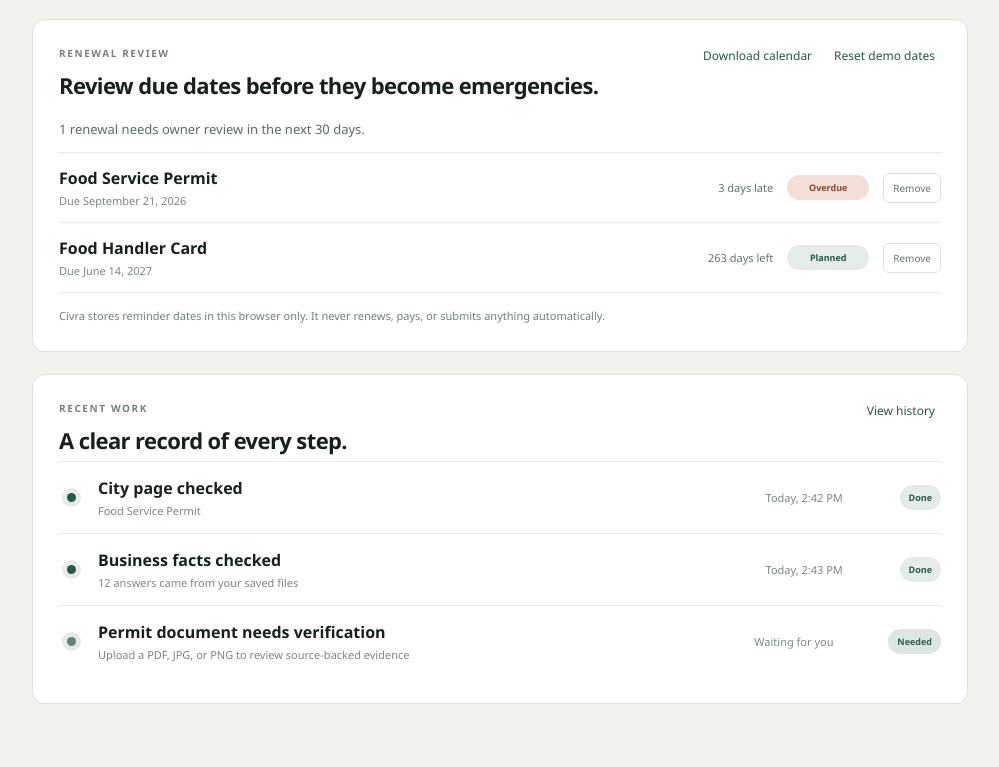
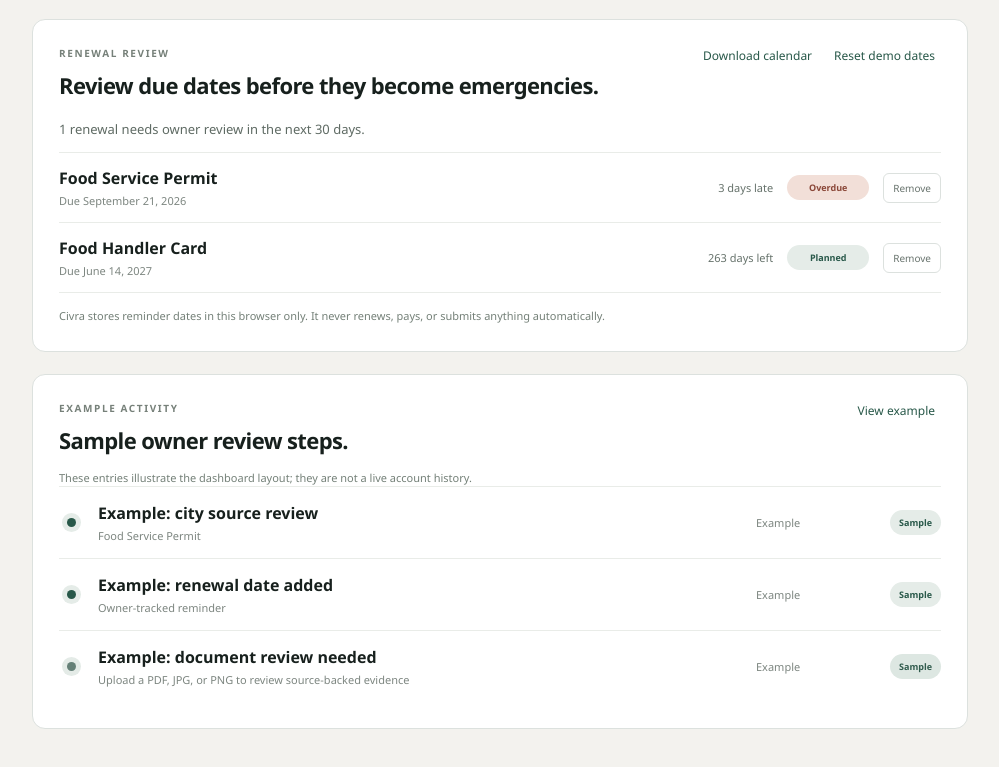
Before and after one commit to yash27-lab/civra, a website: page public/index.html in a window 1280 px wide. Shown: the part 1531-2298 px from the top of the page, without its empty margins (260-1259 px from the left). Drawn offline with Linux system fonts and the light colour scheme; no server answers.

Commit message:
fix: label dashboard activity as sample content

```diff
--- a/public/index.html
+++ b/public/index.html
@@ -4,7 +4,7 @@
   <meta charset="utf-8">
   <meta name="viewport" content="width=device-width, initial-scale=1">
   <title>Civra</title>
-  <link rel="stylesheet" href="styles.css?v=6">
+  <link rel="stylesheet" href="styles.css?v=7">
 </head>
 <body>
   <aside class="side">
@@ -143,10 +143,11 @@
     </section>
 
     <section class="recent" id="historyCard" tabindex="-1">
-      <div class="cardtop"><div><p class="eyebrow">RECENT WORK</p><h3>A clear record of every step.</h3></div><button id="viewHistory">View history</button></div>
-      <div class="historyrow"><span class="dot done"></span><div class="grow"><strong>City page checked</strong><small>Food Service Permit</small></div><time>Today, 2:42 PM</time><span class="pill safe">Done</span></div>
-      <div class="historyrow"><span class="dot done"></span><div class="grow"><strong>Business facts checked</strong><small>12 answers came from your saved files</small></div><time>Today, 2:43 PM</time><span class="pill safe">Done</span></div>
-      <div class="historyrow"><span class="dot wait"></span><div class="grow"><strong>Permit document needs verification</strong><small>Upload a PDF, JPG, or PNG to review source-backed evidence</small></div><time>Waiting for you</time><span class="pill">Needed</span></div>
+      <div class="cardtop"><div><p class="eyebrow">EXAMPLE ACTIVITY</p><h3>Sample owner review steps.</h3></div><button id="viewHistory">View example</button></div>
+      <p class="renewalnote">These entries illustrate the dashboard layout; they are not a live account history.</p>
+      <div class="historyrow"><span class="dot done"></span><div class="grow"><strong>Example: city source review</strong><small>Food Service Permit</small></div><time>Example</time><span class="pill safe">Sample</span></div>
+      <div class="historyrow"><span class="dot done"></span><div class="grow"><strong>Example: renewal date added</strong><small>Owner-tracked reminder</small></div><time>Example</time><span class="pill safe">Sample</span></div>
+      <div class="historyrow"><span class="dot wait"></span><div class="grow"><strong>Example: document review needed</strong><small>Upload a PDF, JPG, or PNG to review source-backed evidence</small></div><time>Example</time><span class="pill">Sample</span></div>
     </section>
   </main>
 
@@ -211,6 +212,6 @@
   </div>
 
   <div class="toast" id="toast" role="status" aria-live="polite"></div>
-  <script src="app.js?v=8"></script>
+  <script src="app.js?v=9"></script>
 </body>
 </html>
```
